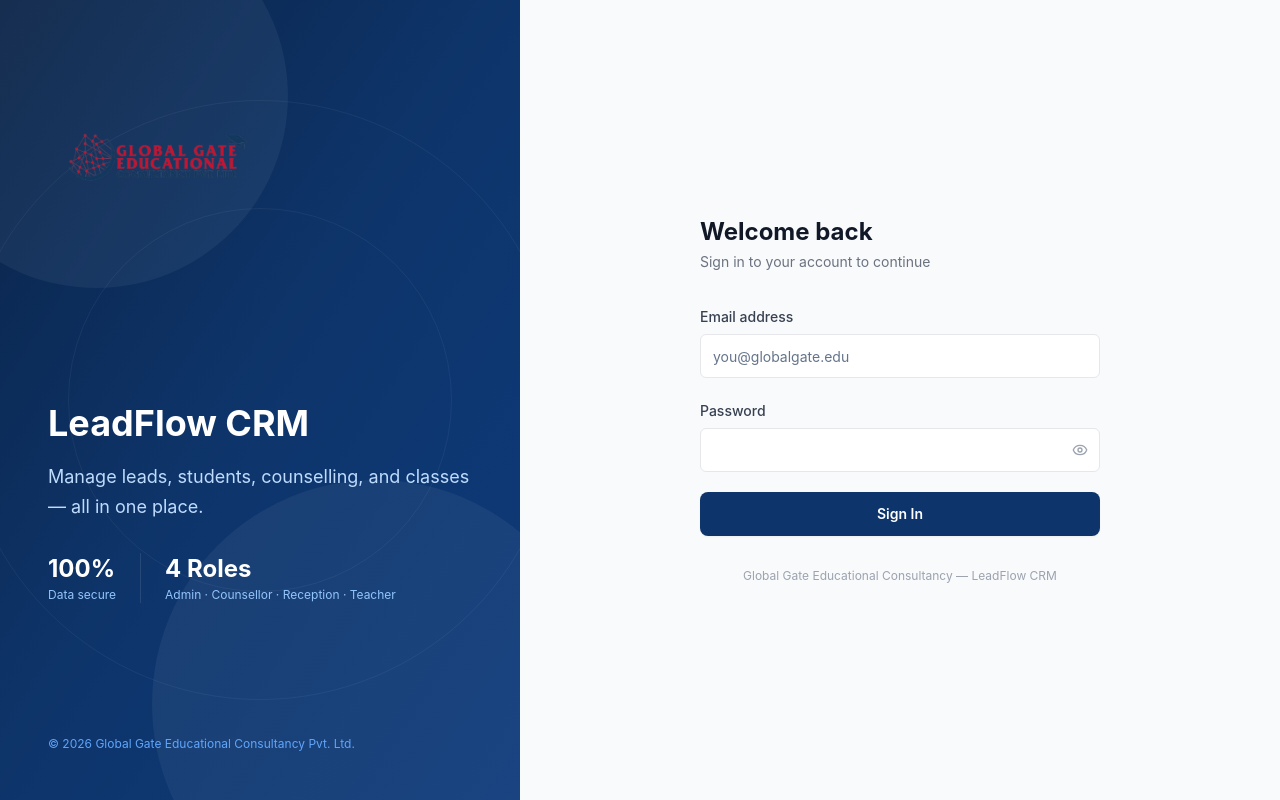
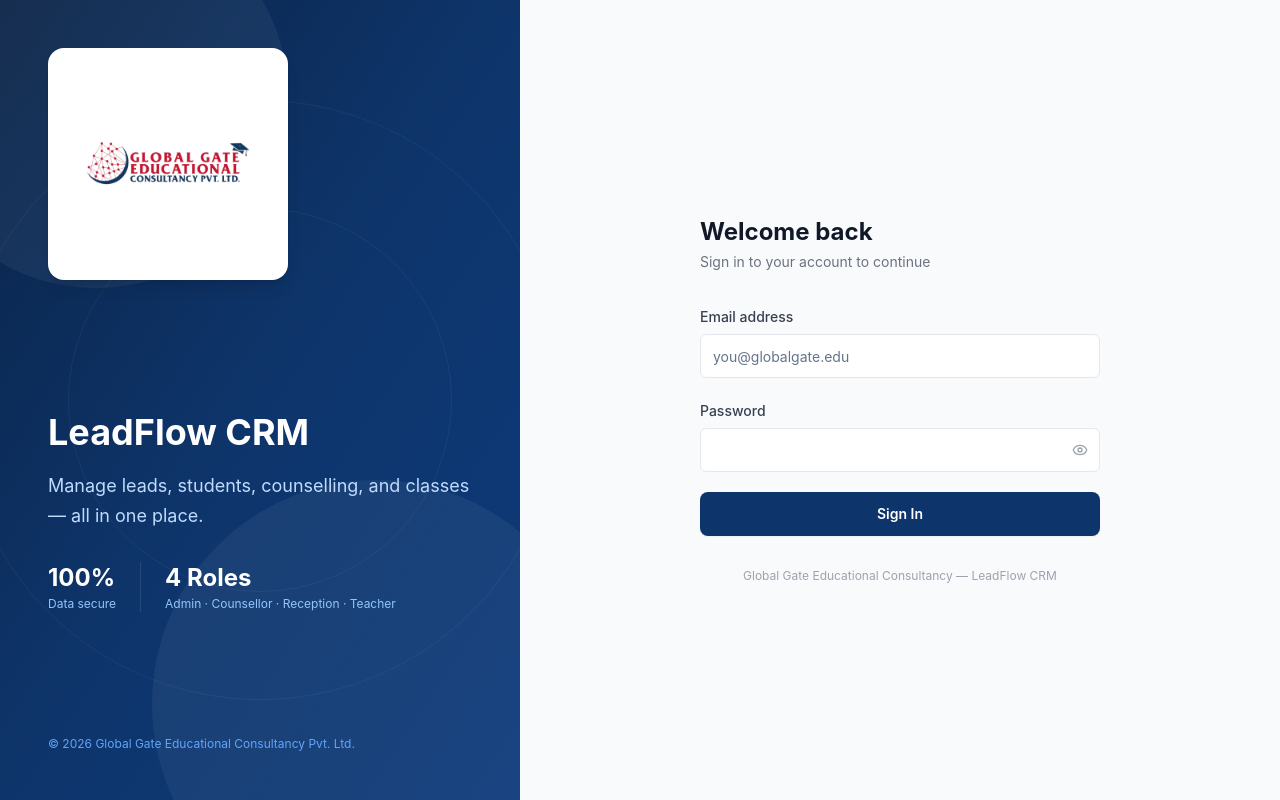
Before and after one commit to MANGOpali/GGEC-studentTracker, a Next.js app: page /login in a window 1280 px wide. Built offline with nearby package versions, Linux system fonts and the light colour scheme.

Commit message:
fix: wrap login logo in white card so navy text is visible on dark panel

```diff
--- a/app/login/page.tsx
+++ b/app/login/page.tsx
@@ -59,13 +59,15 @@
 
         {/* Logo */}
         <div className="relative z-10">
-          <Image
-            src="/logo-nobg.png"
-            alt="Global Gate Educational Consultancy"
-            width={220}
-            height={220}
-            className="object-contain"
-          />
+          <div className="bg-white rounded-2xl px-5 py-4 inline-block shadow-lg">
+            <Image
+              src="/logo-nobg.png"
+              alt="Global Gate Educational Consultancy"
+              width={200}
+              height={200}
+              className="object-contain"
+            />
+          </div>
         </div>
 
         {/* Center text */}
@@ -100,10 +102,10 @@
         {/* Mobile logo */}
         <div className="lg:hidden mb-8">
           <Image
-            src="/logo.png"
+            src="/logo-nobg.png"
             alt="Global Gate Educational Consultancy"
             width={200}
-            height={67}
+            height={200}
             className="object-contain"
           />
         </div>
```
